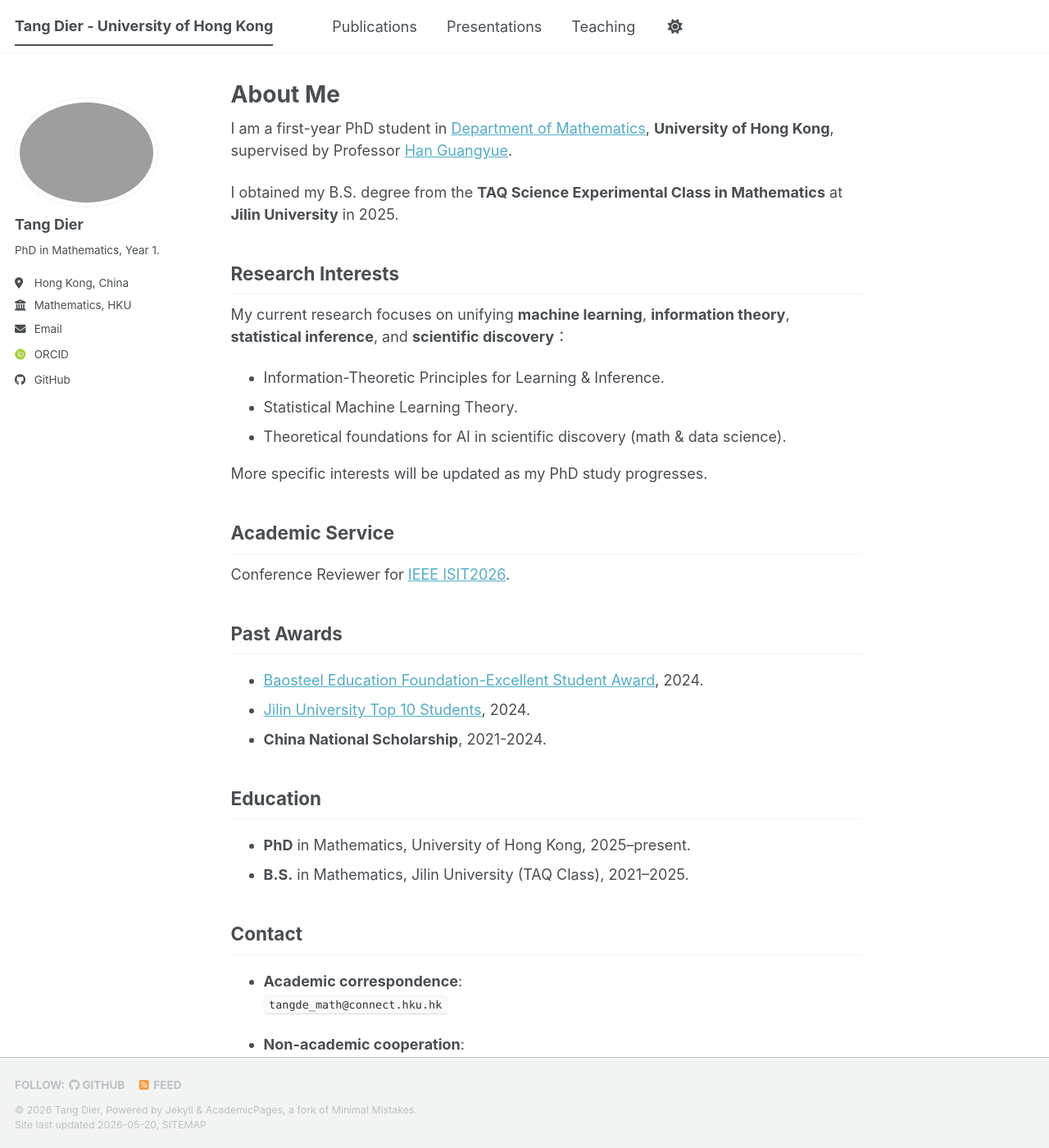
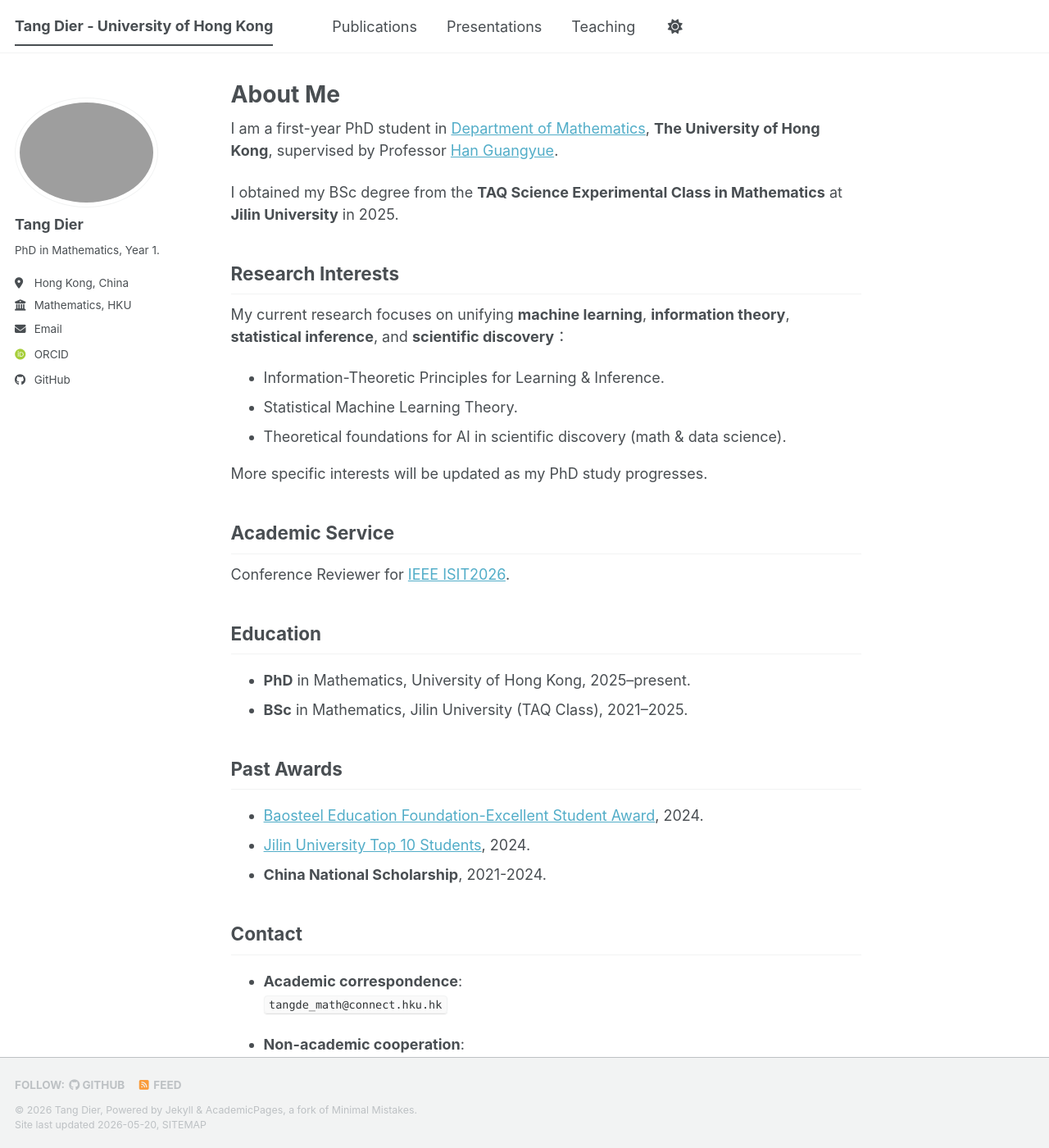
Before and after one commit to TangDier03/tangdier03.github.io, a Jekyll site: the page built from _pages/about.md, in a window 1280 px wide and 1400 px high. Shown: the whole window at 82% size. Built offline with Jekyll 4.4.1, drawn with Linux system fonts in a browser that asks for light colours; some web fonts are replaced; a script bundle is joined from its source files by our own code; library files that are not in the unit come from our copies.

Commit message:
Update about.md

```diff
--- a/_pages/about.md
+++ b/_pages/about.md
@@ -7,9 +7,9 @@ redirect_from:
   - /about.html
 ---
 
-I am a first-year PhD student in [Department of Mathematics](https://hkumath.hku.hk/web/current/pg-course.php), **University of Hong Kong**, supervised by Professor [Han Guangyue](https://hkumath.hku.hk/~ghan/).
+I am a first-year PhD student in [Department of Mathematics](https://hkumath.hku.hk/web/current/pg-course.php), **The University of Hong Kong**, supervised by Professor [Han Guangyue](https://hkumath.hku.hk/~ghan/).
 
-I obtained my B.S. degree from the **TAQ Science Experimental Class in Mathematics** at **Jilin University** in 2025.
+I obtained my BSc degree from the **TAQ Science Experimental Class in Mathematics** at **Jilin University** in 2025.
 
 ## Research Interests
 
@@ -28,6 +28,11 @@ More specific interests will be updated as my PhD study progresses.
 Conference Reviewer for [IEEE ISIT2026](https://2026.ieee-isit.org/).
 
 
+## Education
+
+- **PhD** in Mathematics, University of Hong Kong, 2025–present.
+- **BSc** in Mathematics, Jilin University (TAQ Class), 2021–2025.
+
 
 ## Past Awards
 
```
Also changed, not shown: other parts of _pages/about.md (+0 -4 lines).
